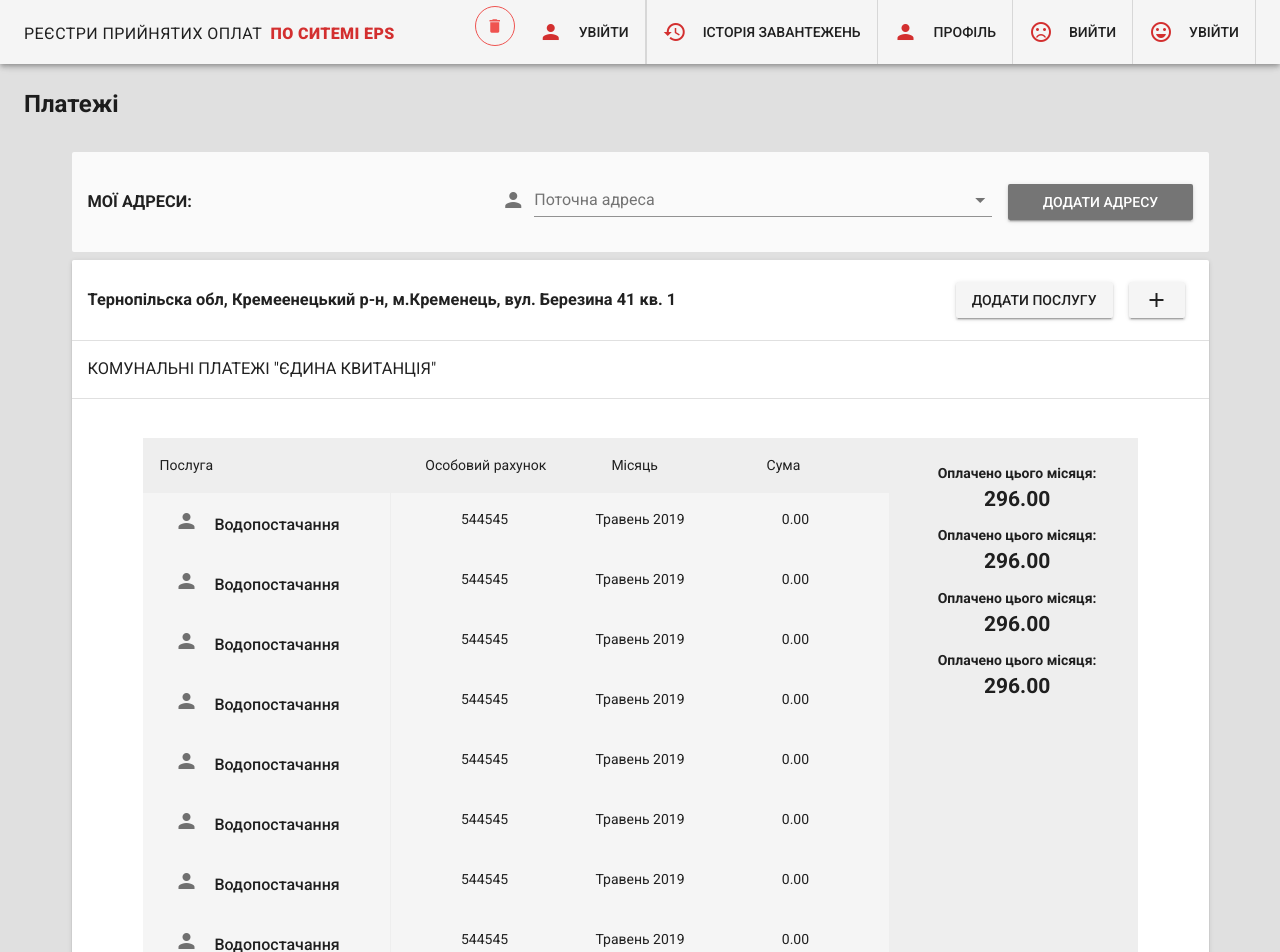
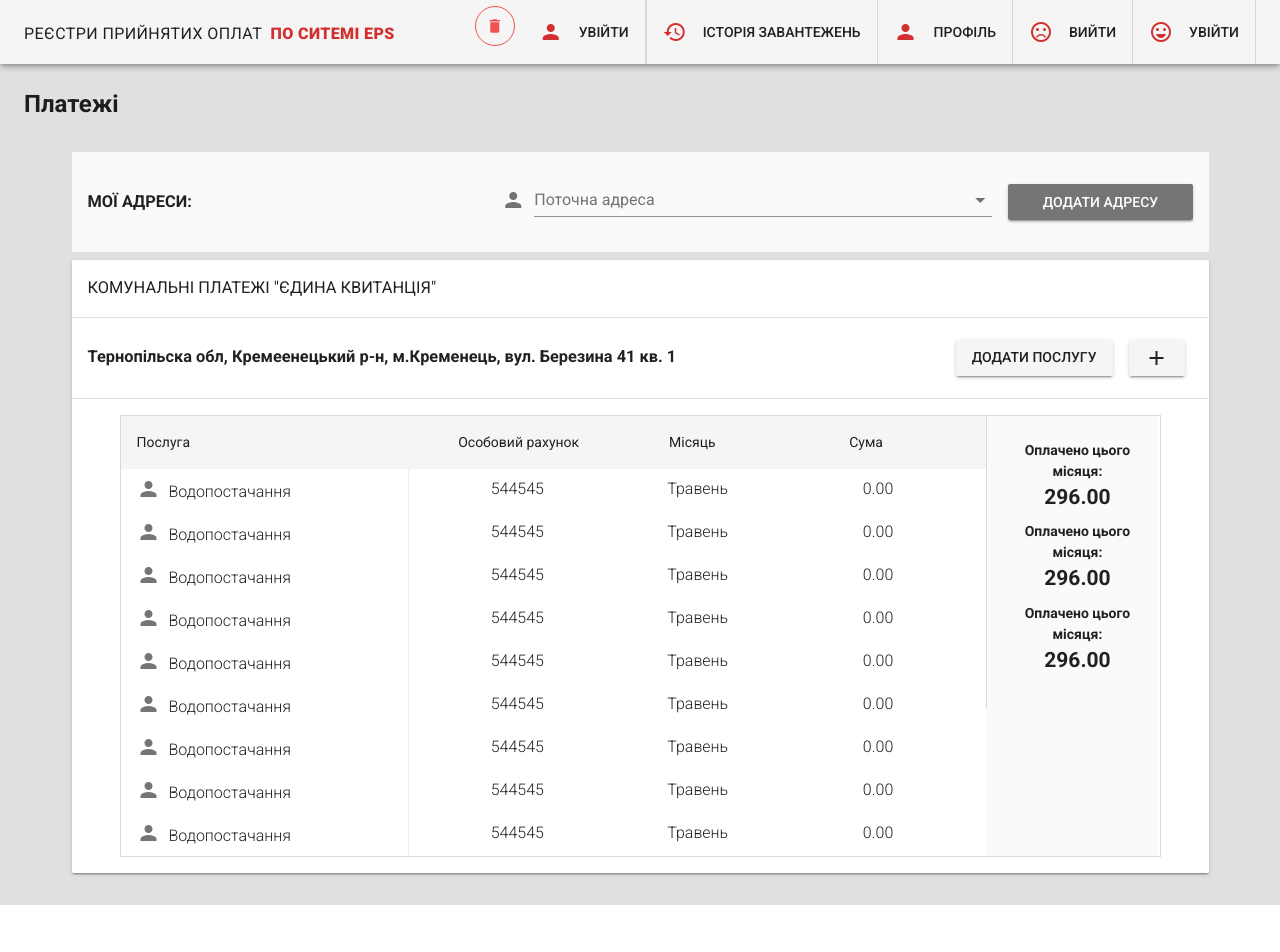
Before and after one commit to bunzuk1991/list-of-payments, a Vue app: page / in a window 1280 px wide. Shown: the top 952 px of the page. After the commit the page ends 905 px from the top, so only its background shows below. Built offline with nearby package versions, Linux system fonts and the light colour scheme.

Commit message:
modal confirm component

```diff
--- a/src/components/addresses.vue
+++ b/src/components/addresses.vue
@@ -32,6 +32,10 @@
       </v-card>
       <v-card>
         <v-card-text>
+          <h3 class="font-weight-regular text-uppercase">Комунальні платежі "Єдина квитанція"</h3>
+        </v-card-text>
+        <v-divider></v-divider>
+        <v-card-text>
           <v-layout align-center justify-space-between row wrap>
             <v-flex xs12 md8>
               <div>
@@ -47,147 +51,156 @@
           </v-layout>
         </v-card-text>
         <v-divider></v-divider>
-        <v-card-text>
-          <h3 class="font-weight-regular text-uppercase">Комунальні платежі "Єдина квитанція"</h3>
-        </v-card-text>
-        <v-divider></v-divider>
         <v-card-text class="px-5">
-          <v-container grid-list-xs>
-            <v-layout align-start justify-space-between row wrap fill-height>
+            <v-layout align-start justify-space-between row wrap fill-height style="border: 1px solid #d9d9d9">
               <v-flex md12>
                 <v-layout row wrap>
-                  <v-flex md9>
-                    <v-layout row wrap offset-md-1 class="pa-3 text-md-center grey lighten-3">
-                      <v-flex md4 class="text-md-left">Послуга</v-flex>
-                      <v-flex md3>Особовий рахунок</v-flex>
-                      <v-flex md2>Місяць</v-flex>
-                      <v-flex md3>Сума</v-flex>
+                  <v-flex md10>
+                    <v-layout row wrap offset-lg-1 class="pa-3 text-md-center grey lighten-4">
+                      <v-flex xs8 sm12 md4 class="text-md-left"><div>Послуга</div></v-flex>
+                      <v-flex xs4 sm4 md3><div>Особовий рахунок</div></v-flex>
+                      <v-flex xs8 sm4 md2><div>Місяць</div></v-flex>
+                      <v-flex xs4 sm4 md3><div>Сума</div></v-flex>
                     </v-layout>
-                    <v-layout row wrap offset-md-1 class=" text-md-center grey lighten-4">
-                      <v-flex md4 class="text-md-left pa-3" style="border-right: 1px solid #eeeeee">
-                        <div class="pl-3">
+                    <v-hover>
+                      <v-layout slot-scope="{ hover }" :class="`${hover ? 'transition-fast-in-fast-out grey lighten-5': '' }`" row wrap offset-lg-1 class=" text-md-center subheading font-weight-light">
+                      <v-flex xs8 sm12 md4 class="text-md-left pa-2" style="border-right: 1px solid #eeeeee">
+                        <div class="pl-2">
                           <span>
-                            <v-icon class="mr-3">person</v-icon>
+                            <v-icon class="mr-2">person</v-icon>
                           </span>
-                          <span class="subheading font-weight-medium">Водопостачання</span>
+                          <span>Водопостачання</span>
                         </div>
                       </v-flex>
-                      <v-flex md3 class="pa-3"><div>544545</div></v-flex>
-                      <v-flex md2 class="pa-3"><div>Травень 2019</div></v-flex>
-                      <v-flex md3 class="pa-3"><div>0.00</div></v-flex>
+                      <v-flex xs4 sm4 md3 class="pa-2"><div>544545</div></v-flex>
+                      <v-flex xs8 sm4 md2 class="pa-2"><div>Травень</div></v-flex>
+                      <v-flex xs4 sm4 md3 class="pa-2"><div>0.00</div></v-flex>
                     </v-layout>
-                    <v-layout row wrap offset-md-1 class=" text-md-center grey lighten-4">
-                      <v-flex md4 class="text-md-left pa-3" style="border-right: 1px solid #eeeeee">
-                        <div class="pl-3">
+                    </v-hover>
+                    <v-hover>
+                      <v-layout slot-scope="{ hover }" :class="`${hover ? 'transition-fast-in-fast-out grey lighten-5': '' }`" row wrap offset-lg-1 class=" text-md-center subheading font-weight-light">
+                        <v-flex xs8 sm12 md4 class="text-md-left pa-2" style="border-right: 1px solid #eeeeee">
+                          <div class="pl-2">
                           <span>
-                            <v-icon class="mr-3">person</v-icon>
+                            <v-icon class="mr-2">person</v-icon>
                           </span>
-                          <span class="subheading font-weight-medium">Водопостачання</span>
+                            <span>Водопостачання</span>
                           </div>
                         </v-flex>
-                      <v-flex md3 class="pa-3"><div>544545</div></v-flex>
-                      <v-flex md2 class="pa-3"><div>Травень 2019</div></v-flex>
-                      <v-flex md3 class="pa-3"><div>0.00</div></v-flex>
+                        <v-flex xs4 sm4 md3 class="pa-2"><div>544545</div></v-flex>
+                        <v-flex xs8 sm4 md2 class="pa-2"><div>Травень</div></v-flex>
+                        <v-flex xs4 sm4 md3 class="pa-2"><div>0.00</div></v-flex>
                       </v-layout>
-                    <v-layout row wrap offset-md-1 class=" text-md-center grey lighten-4">
-                      <v-flex md4 class="text-md-left pa-3" style="border-right: 1px solid #eeeeee">
-                        <div class="pl-3">
+                    </v-hover>
+                    <v-hover>
+                      <v-layout slot-scope="{ hover }" :class="`${hover ? 'transition-fast-in-fast-out grey lighten-5': '' }`" row wrap offset-lg-1 class=" text-md-center subheading font-weight-light">
+                        <v-flex xs8 sm12 md4 class="text-md-left pa-2" style="border-right: 1px solid #eeeeee">
+                          <div class="pl-2">
                           <span>
-                            <v-icon class="mr-3">person</v-icon>
+                            <v-icon class="mr-2">person</v-icon>
                           </span>
-                          <span class="subheading font-weight-medium">Водопостачання</span>
+                            <span>Водопостачання</span>
                           </div>
                         </v-flex>
-                      <v-flex md3 class="pa-3"><div>544545</div></v-flex>
-                      <v-flex md2 class="pa-3"><div>Травень 2019</div></v-flex>
-                      <v-flex md3 class="pa-3"><div>0.00</div></v-flex>
+                        <v-flex xs4 sm4 md3 class="pa-2"><div>544545</div></v-flex>
+                        <v-flex xs8 sm4 md2 class="pa-2"><div>Травень</div></v-flex>
+                        <v-flex xs4 sm4 md3 class="pa-2"><div>0.00</div></v-flex>
                       </v-layout>
-                    <v-layout row wrap offset-md-1 class=" text-md-center grey lighten-4">
-                      <v-flex md4 class="text-md-left pa-3" style="border-right: 1px solid #eeeeee">
-                        <div class="pl-3">
+                    </v-hover>
+                    <v-hover>
+                      <v-layout slot-scope="{ hover }" :class="`${hover ? 'transition-fast-in-fast-out grey lighten-5': '' }`" row wrap offset-lg-1 class=" text-md-center subheading font-weight-light">
+                        <v-flex xs8 sm12 md4 class="text-md-left pa-2" style="border-right: 1px solid #eeeeee">
+                          <div class="pl-2">
                           <span>
-                            <v-icon class="mr-3">person</v-icon>
+                            <v-icon class="mr-2">person</v-icon>
                           </span>
-                          <span class="subheading font-weight-medium">Водопостачання</span>
+                            <span>Водопостачання</span>
                           </div>
                         </v-flex>
-                      <v-flex md3 class="pa-3"><div>544545</div></v-flex>
-                      <v-flex md2 class="pa-3"><div>Травень 2019</div></v-flex>
-                      <v-flex md3 class="pa-3"><div>0.00</div></v-flex>
+                        <v-flex xs4 sm4 md3 class="pa-2"><div>544545</div></v-flex>
+                        <v-flex xs8 sm4 md2 class="pa-2"><div>Травень</div></v-flex>
+                        <v-flex xs4 sm4 md3 class="pa-2"><div>0.00</div></v-flex>
                       </v-layout>
-                    <v-layout row wrap offset-md-1 class=" text-md-center grey lighten-4">
-                      <v-flex md4 class="text-md-left pa-3" style="border-right: 1px solid #eeeeee">
-                        <div class="pl-3">
+                    </v-hover>
+                    <v-hover>
+                      <v-layout slot-scope="{ hover }" :class="`${hover ? 'transition-fast-in-fast-out grey lighten-5': '' }`" row wrap offset-lg-1 class=" text-md-center subheading font-weight-light">
+                        <v-flex xs8 sm12 md4 class="text-md-left pa-2" style="border-right: 1px solid #eeeeee">
+                          <div class="pl-2">
                           <span>
-                            <v-icon class="mr-3">person</v-icon>
+                            <v-icon class="mr-2">person</v-icon>
                           </span>
-                          <span class="subheading font-weight-medium">Водопостачання</span>
+                            <span>Водопостачання</span>
                           </div>
                         </v-flex>
-                      <v-flex md3 class="pa-3"><div>544545</div></v-flex>
-                      <v-flex md2 class="pa-3"><div>Травень 2019</div></v-flex>
-                      <v-flex md3 class="pa-3"><div>0.00</div></v-flex>
+                        <v-flex xs4 sm4 md3 class="pa-2"><div>544545</div></v-flex>
+                        <v-flex xs8 sm4 md2 class="pa-2"><div>Травень</div></v-flex>
+                        <v-flex xs4 sm4 md3 class="pa-2"><div>0.00</div></v-flex>
                       </v-layout>
-                    <v-layout row wrap offset-md-1 class=" text-md-center grey lighten-4">
-                      <v-flex md4 class="text-md-left pa-3" style="border-right: 1px solid #eeeeee">
-                        <div class="pl-3">
+                    </v-hover>
+                    <v-hover>
+                      <v-layout slot-scope="{ hover }" :class="`${hover ? 'transition-fast-in-fast-out grey lighten-5': '' }`" row wrap offset-lg-1 class=" text-md-center subheading font-weight-light">
+                        <v-flex xs8 sm12 md4 class="text-md-left pa-2" style="border-right: 1px solid #eeeeee">
+                          <div class="pl-2">
                           <span>
-                            <v-icon class="mr-3">person</v-icon>
+                            <v-icon class="mr-2">person</v-icon>
                           </span>
-                          <span class="subheading font-weight-medium">Водопостачання</span>
+                            <span>Водопостачання</span>
                           </div>
                         </v-flex>
-                      <v-flex md3 class="pa-3"><div>544545</div></v-flex>
-                      <v-flex md2 class="pa-3"><div>Травень 2019</div></v-flex>
-                      <v-flex md3 class="pa-3"><div>0.00</div></v-flex>
+                        <v-flex xs4 sm4 md3 class="pa-2"><div>544545</div></v-flex>
+                        <v-flex xs8 sm4 md2 class="pa-2"><div>Травень</div></v-flex>
+                        <v-flex xs4 sm4 md3 class="pa-2"><div>0.00</div></v-flex>
                       </v-layout>
-                    <v-layout row wrap offset-md-1 class=" text-md-center grey lighten-4">
-                      <v-flex md4 class="text-md-left pa-3" style="border-right: 1px solid #eeeeee">
-                        <div class="pl-3">
+                    </v-hover>
+                    <v-hover>
+                      <v-layout slot-scope="{ hover }" :class="`${hover ? 'transition-fast-in-fast-out grey lighten-5': '' }`" row wrap offset-lg-1 class=" text-md-center subheading font-weight-light">
+                        <v-flex xs8 sm12 md4 class="text-md-left pa-2" style="border-right: 1px solid #eeeeee">
+                          <div class="pl-2">
                           <span>
-                            <v-icon class="mr-3">person</v-icon>
+                            <v-icon class="mr-2">person</v-icon>
                           </span>
-                          <span class="subheading font-weight-medium">Водопостачання</span>
+                            <span>Водопостачання</span>
                           </div>
                         </v-flex>
-                      <v-flex md3 class="pa-3"><div>544545</div></v-flex>
-                      <v-flex md2 class="pa-3"><div>Травень 2019</div></v-flex>
-                      <v-flex md3 class="pa-3"><div>0.00</div></v-flex>
+                        <v-flex xs4 sm4 md3 class="pa-2"><div>544545</div></v-flex>
+                        <v-flex xs8 sm4 md2 class="pa-2"><div>Травень</div></v-flex>
+                        <v-flex xs4 sm4 md3 class="pa-2"><div>0.00</div></v-flex>
                       </v-layout>
-                    <v-layout row wrap offset-md-1 class=" text-md-center grey lighten-4">
-                      <v-flex md4 class="text-md-left pa-3" style="border-right: 1px solid #eeeeee">
-                        <div class="pl-3">
+                    </v-hover>
+                    <v-hover>
+                      <v-layout slot-scope="{ hover }" :class="`${hover ? 'transition-fast-in-fast-out grey lighten-5': '' }`" row wrap offset-lg-1 class=" text-md-center subheading font-weight-light">
+                        <v-flex xs8 sm12 md4 class="text-md-left pa-2" style="border-right: 1px solid #eeeeee">
+                          <div class="pl-2">
                           <span>
-                            <v-icon class="mr-3">person</v-icon>
+                            <v-icon class="mr-2">person</v-icon>
                           </span>
-                          <span class="subheading font-weight-medium">Водопостачання</span>
+                            <span>Водопостачання</span>
                           </div>
                         </v-flex>
-                      <v-flex md3 class="pa-3"><div>544545</div></v-flex>
-                      <v-flex md2 class="pa-3"><div>Травень 2019</div></v-flex>
-                      <v-flex md3 class="pa-3"><div>0.00</div></v-flex>
+                        <v-flex xs4 sm4 md3 class="pa-2"><div>544545</div></v-flex>
+                        <v-flex xs8 sm4 md2 class="pa-2"><div>Травень</div></v-flex>
+                        <v-flex xs4 sm4 md3 class="pa-2"><div>0.00</div></v-flex>
                       </v-layout>
-                    <v-layout row wrap offset-md-1 class=" text-md-center grey lighten-4">
-                      <v-flex md4 class="text-md-left pa-3" style="border-right: 1px solid #eeeeee">
-                        <div class="pl-3">
+                    </v-hover>
+                    <v-hover>
+                      <v-layout slot-scope="{ hover }" :class="`${hover ? 'transition-fast-in-fast-out grey lighten-5': '' }`" row wrap offset-lg-1 class=" text-md-center subheading font-weight-light">
+                        <v-flex xs8 sm12 md4 class="text-md-left pa-2" style="border-right: 1px solid #eeeeee">
+                          <div class="pl-2">
                           <span>
-                            <v-icon class="mr-3">person</v-icon>
+                            <v-icon class="mr-2">person</v-icon>
                           </span>
-                          <span class="subheading font-weight-medium">Водопостачання</span>
+                            <span>Водопостачання</span>
                           </div>
                         </v-flex>
-                      <v-flex md3 class="pa-3"><div>544545</div></v-flex>
-                      <v-flex md2 class="pa-3"><div>Травень 2019</div></v-flex>
-                      <v-flex md3 class="pa-3"><div>0.00</div></v-flex>
+                        <v-flex xs4 sm4 md3 class="pa-2"><div>544545</div></v-flex>
+                        <v-flex xs8 sm4 md2 class="pa-2"><div>Травень</div></v-flex>
+                        <v-flex xs4 sm4 md3 class="pa-2"><div>0.00</div></v-flex>
                       </v-layout>
+                    </v-hover>
                   </v-flex>
-                  <v-flex md3 class="grey lighten-3">
-                    <v-container>
+                  <v-flex md2 class="grey lighten-5">
+                    <v-container style="border-left: 1px solid #d9d9d9">
                       <v-layout align-center justify-space-around row fill-height wrap class="pl-2 text-md-center">
-                        <v-flex md12>
-                          <h4>Оплачено цього місяця:</h4>
-                          <h2 class="mb-2">296.00</h2>
-                        </v-flex>
                         <v-flex md12>
                           <h4>Оплачено цього місяця:</h4>
                           <h2 class="mb-2">296.00</h2>
@@ -206,7 +219,6 @@
                 </v-layout>
               </v-flex>
             </v-layout>
-          </v-container>
         </v-card-text>
       </v-card>
     </v-container>
```
Lines whose indentation alone changed are shown as unchanged.
